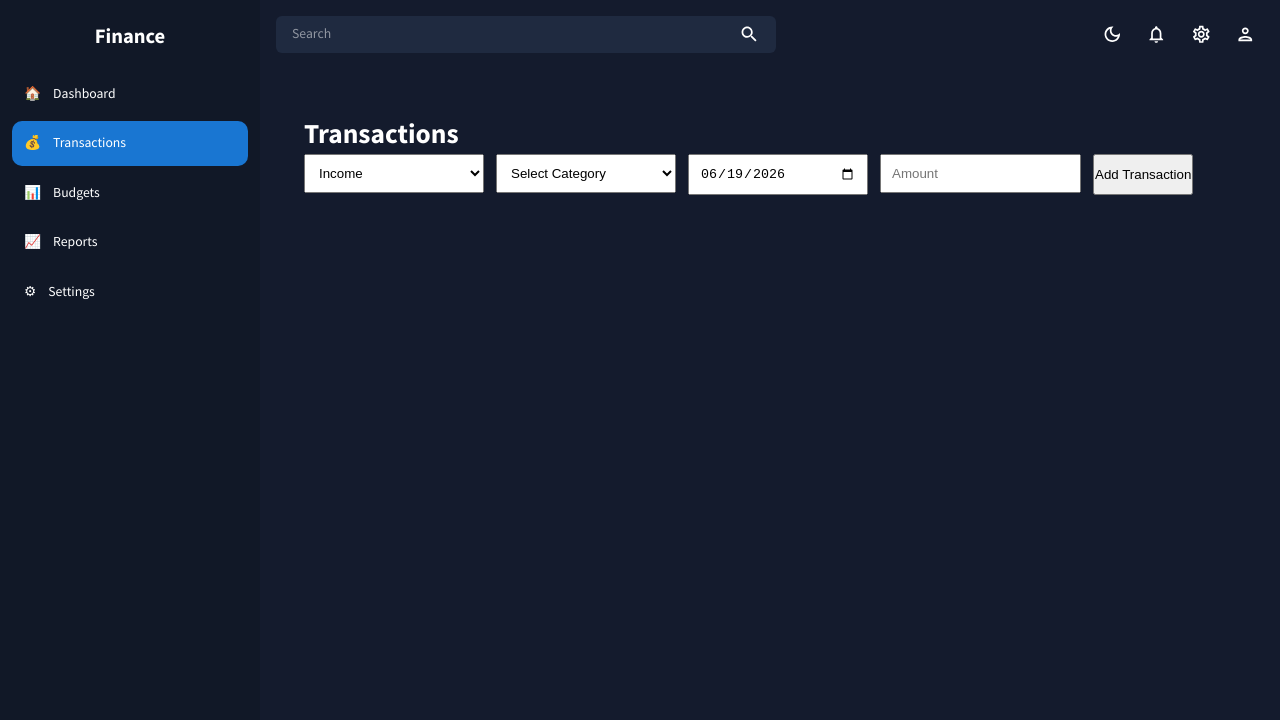
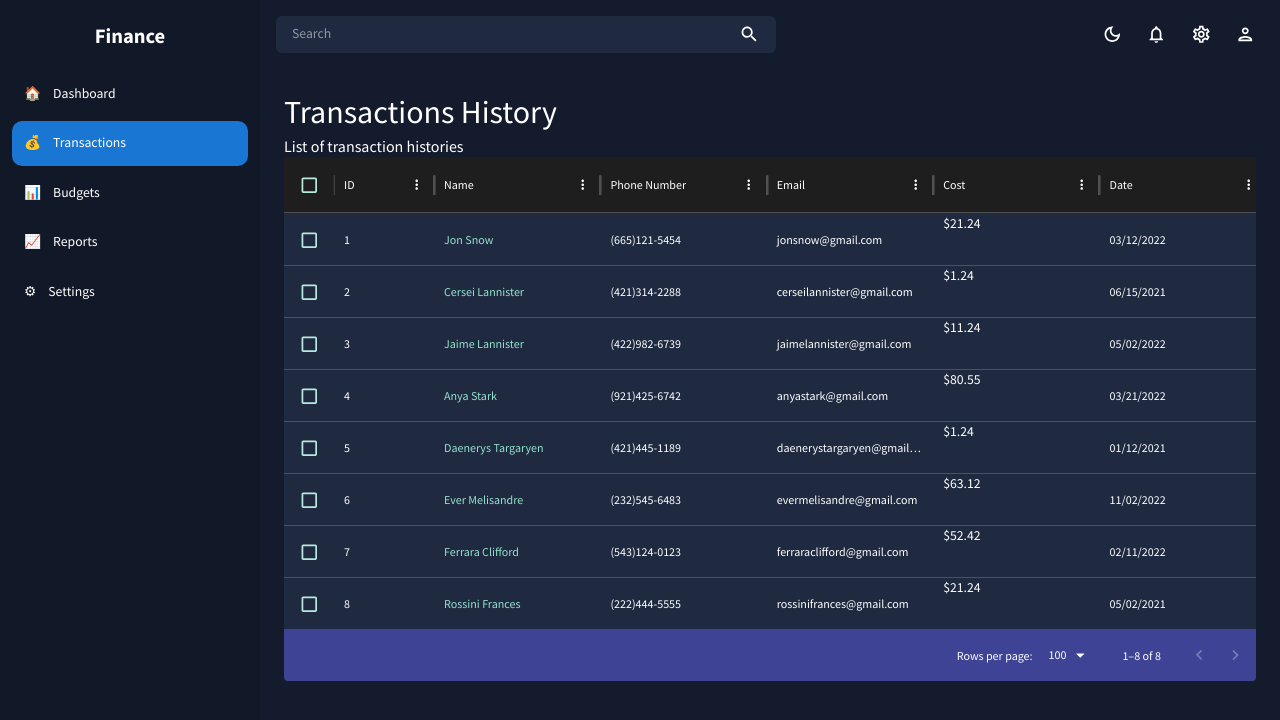
Before and after one commit to Vanish565/React_app, a React (Vite) app: page /transactions in a window 1280 px wide. Shown: the top 720 px of the page. Built offline with nearby package versions, Linux system fonts and the light colour scheme.

Commit message:
Added a transaction history list gui component

```diff
--- /dev/null
+++ b/src/components/Header.jsx
@@ -0,0 +1,24 @@
+import { Typography, Box, useTheme } from "@mui/material";
+import { tokens } from "../theme";
+
+const Header = ({ title, subtitle }) => {
+  const theme = useTheme();
+  const colors = tokens(theme.palette.mode);
+  return (
+    <Box mb="30px">
+      <Typography
+        variant="h2"
+        color={colors.grey[100]}
+        fontWeight="bold"
+        sx={{ m: "0 0 5px 0" }}
+      >
+        {title}
+      </Typography>
+      <Typography variant="h5" color={colors.greenAccent[400]}>
+        {subtitle}
+      </Typography>
+    </Box>
+  );
+};
+
+export default Header;
--- a/src/pages/Transactions.jsx
+++ b/src/pages/Transactions.jsx
@@ -1,37 +1,117 @@
-import { useState } from "react";
-import TransactionForm from "../components/TransactionForm";
-import TransactionList from "../components/TransactionList";
+// import { useState } from "react";
+// import TransactionForm from "../components/TransactionForm";
+// import TransactionList from "../components/TransactionList";
+import { Box, Typography, useTheme } from "@mui/material";
+import { DataGrid } from "@mui/x-data-grid";
+import { tokens } from "../theme";
+import { mockDataInvoices } from "../data/mockData";
+import Header from "../components/header";
 
 function Transactions() {
-  const [transactions, setTransactions] = useState([]); // states
 
-  const addTransaction = (transaction) => {
-    setTransactions((prev) => [
-      ...prev,
-      {
-        id: crypto.randomUUID(),
-        ...transaction,
-      },
-    ]);
-  };
+  // this is to apply the theme
+  const theme = useTheme();
+  const colors = tokens(theme.palette.mode);
+  // this is the data format
+  const columns = [
+    { field: "id", headerName: "ID" },
+    {
+      field: "name",
+      headerName: "Name",
+      flex: 1,
+      cellClassName: "name-column--cell",
+    },
+    {
+      field: "phone",
+      headerName: "Phone Number",
+      flex: 1,
+    },
+    {
+      field: "email",
+      headerName: "Email",
+      flex: 1,
+    },
+    {
+      field: "cost",
+      headerName: "Cost",
+      flex: 1,
+      renderCell: (params) => (
+        <Typography color={colors.greenAccent[500]}>
+          ${params.row.cost}
+        </Typography>
+      ),
+    },
+    {
+      field: "date",
+      headerName: "Date",
+      flex: 1,
+    },
+  ];
+  // old code that needs to be refactored to be a feature later
+  // const [transactions, setTransactions] = useState([]); // states
 
-  const deleteTransaction = (id) => {
-    setTransactions((prev) =>
-      prev.filter((t) => t.id !== id)
-    );
-  };
+  // const addTransaction = (transaction) => {
+  //   setTransactions((prev) => [
+  //     ...prev,
+  //     {
+  //       id: crypto.randomUUID(),
+  //       ...transaction,
+  //     },
+  //   ]);
+  // };
+
+  // const deleteTransaction = (id) => {
+  //   setTransactions((prev) =>
+  //     prev.filter((t) => t.id !== id)
+  //   );
+  // };
 
   return (
-    <div style={{ padding: "20px" }}>
-      <h1>Transactions</h1>
+    // <div style={{ padding: "20px" }}>
+    //   <h1>Transactions</h1>
 
-      <TransactionForm onAddTransaction={addTransaction} />
+    //   <TransactionForm onAddTransaction={addTransaction} />
 
-      <TransactionList
-        transactions={transactions}
-        onDeleteTransaction={deleteTransaction}
-      />
-    </div>
+    //   <TransactionList
+    //     transactions={transactions}
+    //     onDeleteTransaction={deleteTransaction}
+    //   />
+    // </div>
+
+     <Box m="20px">
+      <Header title="Transactions History" subtitle="List of transaction histories" />
+      <Box
+        m="40px 0 0 0"
+        height="75vh"
+        sx={{
+          "& .MuiDataGrid-root": {
+            border: "none",
+          },
+          "& .MuiDataGrid-cell": {
+            borderBottom: "none",
+          },
+          "& .name-column--cell": {
+            color: colors.greenAccent[300],
+          },
+          "& .MuiDataGrid-columnHeaders": {
+            backgroundColor: colors.blueAccent[700],
+            borderBottom: "none",
+          },
+          "& .MuiDataGrid-virtualScroller": {
+            backgroundColor: colors.primary[400],
+          },
+          "& .MuiDataGrid-footerContainer": {
+            borderTop: "none",
+            backgroundColor: colors.blueAccent[700],
+          },
+          "& .MuiCheckbox-root": {
+            color: `${colors.greenAccent[200]} !important`,
+          },
+        }}
+      >
+        <DataGrid checkboxSelection rows={mockDataInvoices} columns={columns} />
+      </Box>
+    </Box>
   );
 }
 
--- a/src/theme.js
+++ b/src/theme.js
@@ -77,7 +77,7 @@ export const tokens = (mode) => ({
           100: "#040509",
           200: "#080b12",
           300: "#0c101b",
-          400: "#f2f0f0", // manually changed
+          400: "#ddddddcb", // manually changed
           500: "#141b2d",
           600: "#1F2A40",
           700: "#727681",
```
